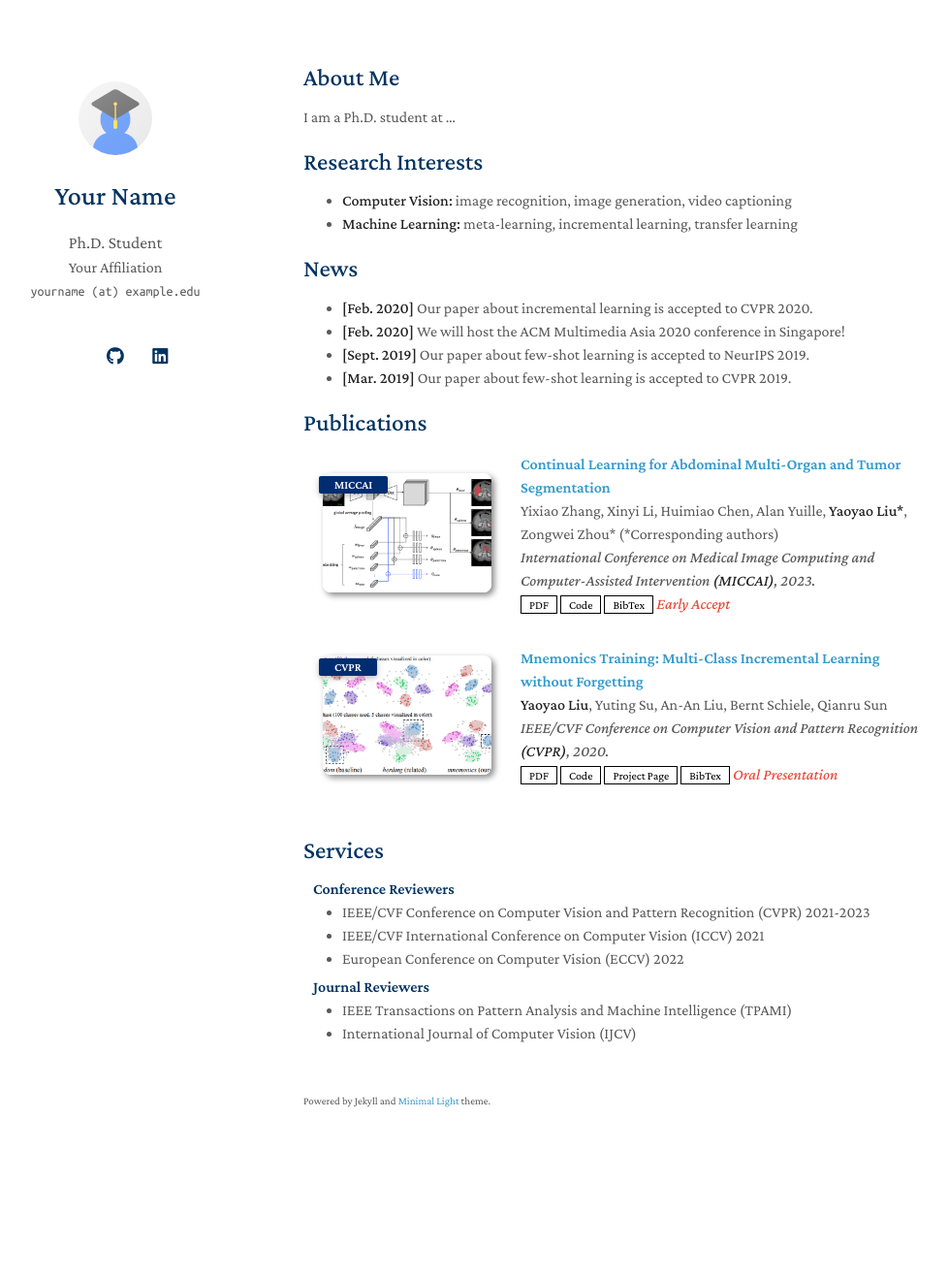
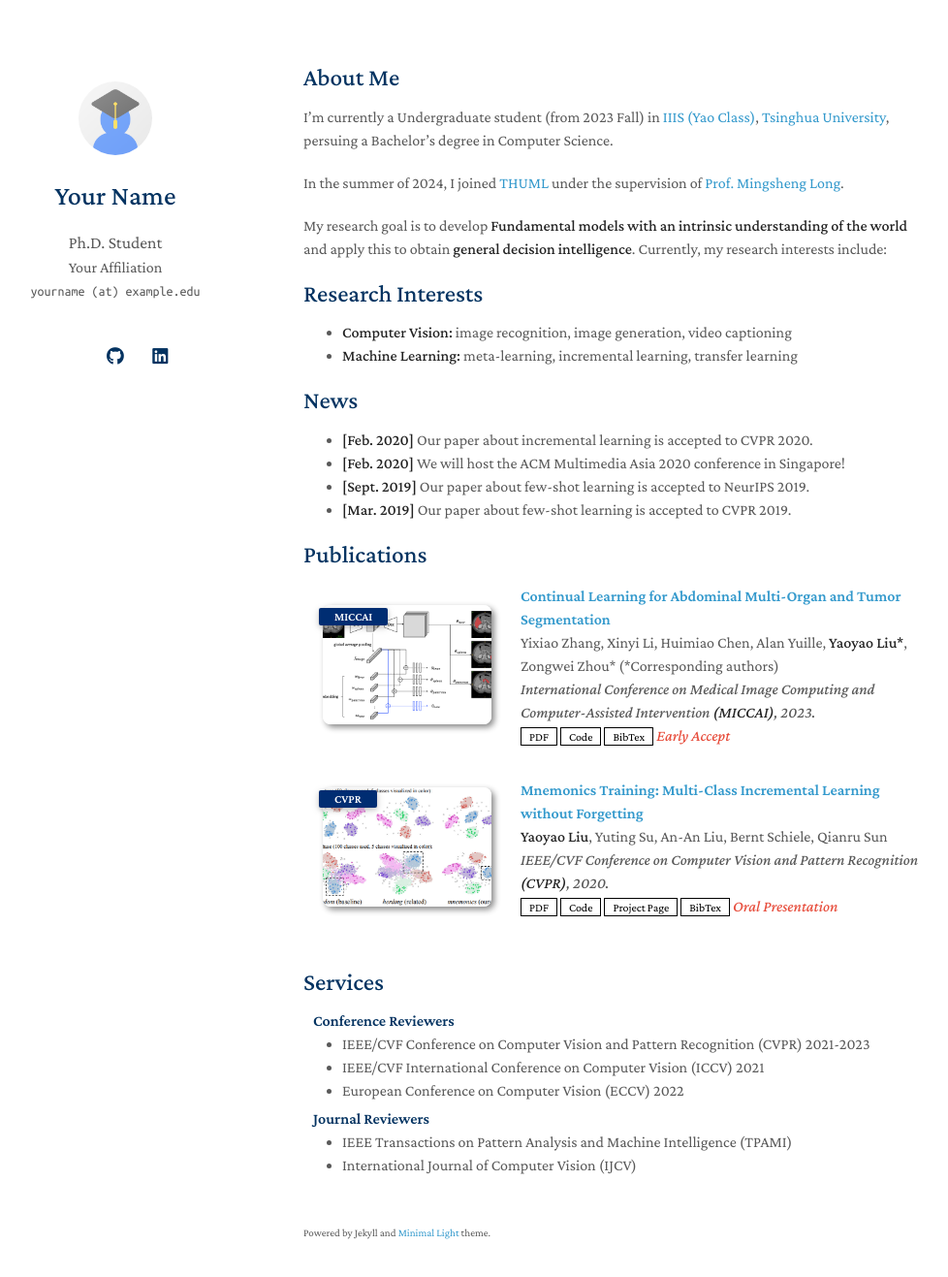
Before and after one commit to knightnemo/knightnemo.github.io, a Jekyll site: the page built from index.md, in a window 1280 px wide and 1352 px high. Shown: the top 1317 px of the window at 97% size, without its empty margins (157-1135 px from the left). Built offline with Jekyll 4.4.1, drawn with Linux system fonts in a browser that asks for light colours; a style sheet for code colours, icons or effects is not loaded; our own code applies the rules of GitHub Pages for plain Markdown files.

Commit message:
short bio

```diff
--- a/index.md
+++ b/index.md
@@ -4,8 +4,11 @@ layout: homepage
 
 ## About Me
 
-I am a Ph.D. student at ...
+I'm currently a Undergraduate student (from 2023 Fall) in [IIIS (Yao Class)](https://iiis.tsinghua.edu.cn/en/), [Tsinghua University](https://www.tsinghua.edu.cn/en/), persuing a Bachelor's degree in Computer Science.
 
+In the summer of 2024, I joined [THUML](https://github.com/thuml) under the supervision of [Prof. Mingsheng Long](http://ise.thss.tsinghua.edu.cn/~mlong/).
+
+My research goal is to develop **Fundamental models with an intrinsic understanding of the world** and apply this to obtain **general decision intelligence**. Currently, my research interests include:
 ## Research Interests
 
 - **Computer Vision:** image recognition, image generation, video captioning
```
